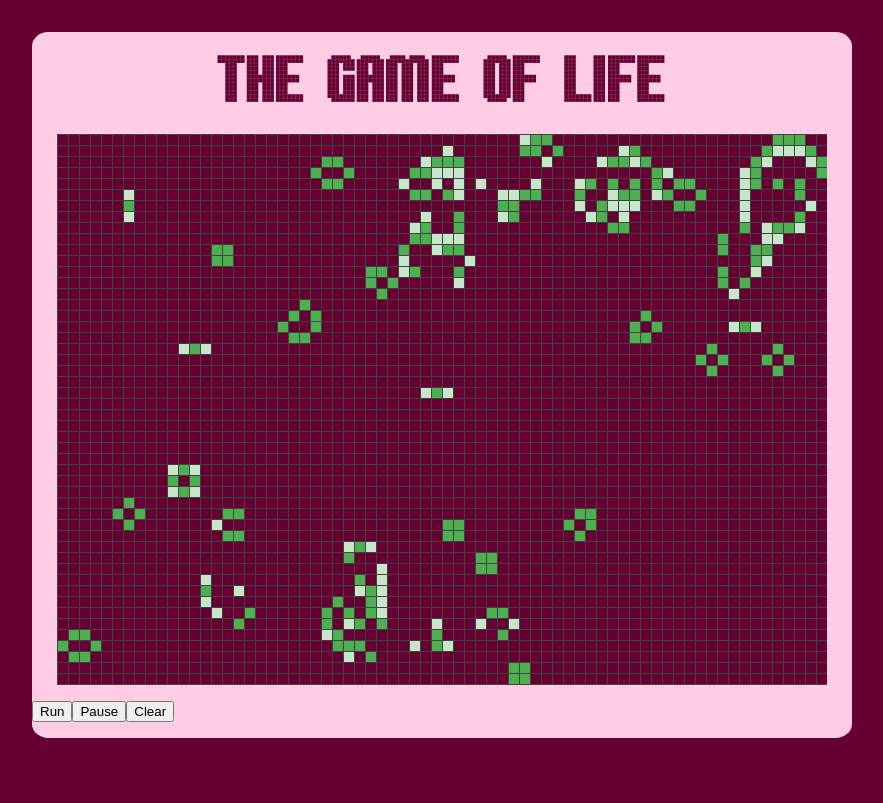
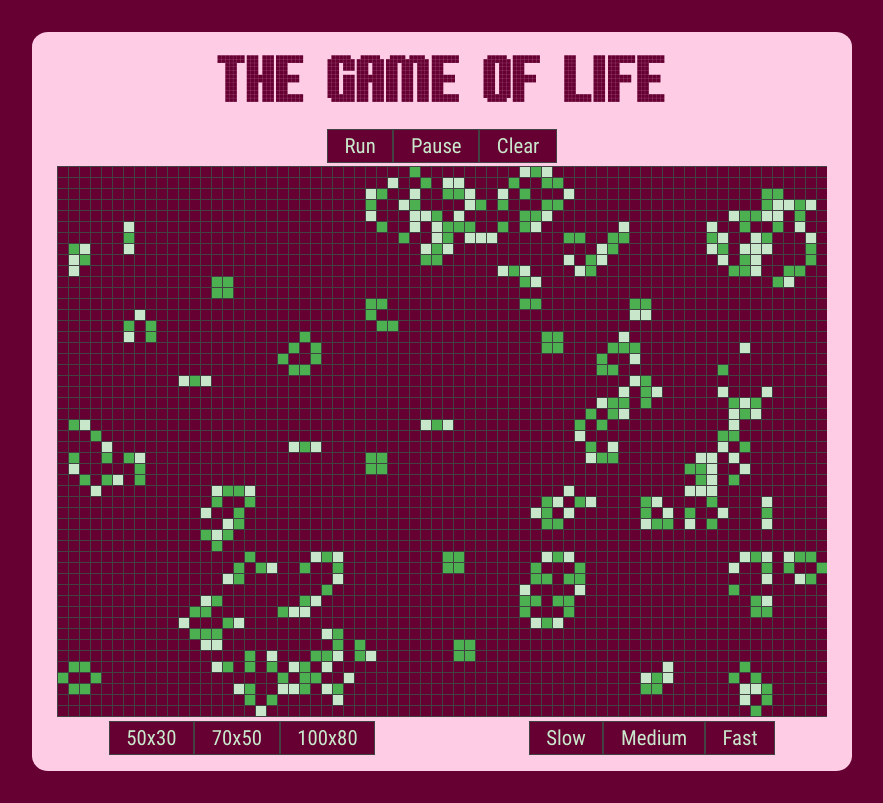
Before and after one commit to hamzicabdulah/game-of-life, a React (Create React App) app: page / in a window 1280 px wide. Shown: the whole page, without its empty margins (198-1081 px from the left). Built offline with nearby package versions, Linux system fonts and the light colour scheme.

Commit message:
Added size changing buttons/functions

```diff
--- a/src/components/App.js
+++ b/src/components/App.js
@@ -2,19 +2,21 @@ import React, { Component } from 'react';
 import '../stylesheet/App.css';
 import Header from './Header';
 import Cell from './Cell';
-import Button from './Button'
+import Button from './Button';
 
-const rows = 50, columns = 70;
+let rows = 50, columns = 70;
+
+const buttons = {
+  mainButtons: ['Run', 'Pause', 'Clear'],
+  speedButtons: ['Slow', 'Medium', 'Fast'],
+  sizeButtons: ['50x30', '70x50', '100x80']
+}
 
 class App extends Component {
 
-  buttons = ['Run', 'Pause', 'Clear']
-
   state = {
     interval: '',
-    intervalSpeed: 50,
-    rows: rows,
-    columns: columns,
+    intervalSpeed: 100,
     cells: generateCells(columns, rows),
     gamePaused: true,
   }
@@ -25,18 +27,34 @@ class App extends Component {
 
   render() {
     return (
-      <div className="App">
+      <div className="App" style={{width: (columns * 11 + 50) + 'px'}}>
         <Header />
-        <div className="container">
+        <div className="mainButtons">
+          {buttons.mainButtons.map((button) =>
+            //Since all button functions have the same names as the actual buttons, they can be accessed with this[button]
+            <Button name={button} onClickFunc={() => this[button]()}/>
+          )}
+        </div>
+        <div className="container" style={{
+          width: (columns * 11 - 0.1) + 'px',
+          gridTemplateColumns: 'repeat(' + columns + ', 11px)'
+        }}>
           {Object.keys(this.state.cells).map((number) =>
             <Cell number={number} life={this.state.cells[number]} changeLife={() => this.changeLife(number)}/>
           )}
         </div>
-        <div>
-          {this.buttons.map((button) =>
-            //Since all button functions have the same names as the actual buttons, they can be accessed with this[button]
-            <Button name={button} onClickFunc={() => this[button]()}/>
-          )}
+        <div className="bottomButtons">
+          <div className="sizeButtons">
+            {buttons.sizeButtons.map((button) =>
+              <Button name={button} onClickFunc={() => this.changeSize(button)}/>
+            )}
+          </div>
+          <div className="speedButtons">
+            {buttons.speedButtons.map((button) =>
+              //Since all button functions have the same names as the actual buttons, they can be accessed with this[button]
+              <Button name={button} onClickFunc={() => this[button]()}/>
+            )}
+          </div>
         </div>
       </div>
     );
@@ -56,7 +74,7 @@ class App extends Component {
     Object.keys(cells).forEach((number) => {
       cells[number] = this.killOrGiveBirth(number);
 
-      if(+number === this.state.columns * this.state.rows) {
+      if(+number === columns * rows) {
         this.setState({cells: cells});
       }
     });
@@ -66,7 +84,7 @@ class App extends Component {
 
   killOrGiveBirth = (number) => {
     //Make a cell dead or alive with external functions
-    let cellsToCheck = neighborCells(number, this.state.columns, this.state.rows);
+    let cellsToCheck = neighborCells(number, columns, rows);
     let aliveNeighbors = 0;
 
     cellsToCheck.forEach((cellNum) => {
@@ -108,6 +126,12 @@ class App extends Component {
     });
 
     this.setState({cells: cells});
+  }
+
+  changeSize = (size) => {
+    // eslint-disable-next-line
+    columns = +(size.split('x')[0]), rows = +(size.split('x')[1]);
+    this.setState({cells: generateCells(columns, rows)});
   }
 
 }
--- a/src/stylesheet/App.css
+++ b/src/stylesheet/App.css
@@ -1,18 +1,19 @@
 .App {
   background: #ffcce6;
-  max-width: 820px;
   margin: 0 auto;
   padding: 1em 0;
   border-radius: 2%;
-
+  text-align: center;
 }
 .container {
   display: grid;
-  grid-template-columns: repeat(70, 11px);
-  max-width: 769.9px;
   text-align: center;
-  margin: 2em auto 1em;
+  margin: 0.2em auto;
   padding: 0;
   border-bottom: solid #424242 1px;
   border-right: solid #424242 1px;
 }
+.bottomButtons {
+  display: flex;
+  justify-content: space-around;
+}
--- a/src/stylesheet/Button.css
+++ b/src/stylesheet/Button.css
@@ -0,0 +1,18 @@
+@font-face {
+    font-family: 'Roboto Condensed';
+    src: url(../fonts/RobotoCond.ttf);
+}
+.Button {
+    font-size: 1.3em;
+    font-family: 'Roboto Condensed', sans-serif;
+    padding: 0.2em .8em;
+    border: solid 1px #424242;
+    outline: none !important;
+    background: #660033;
+    color: #cae8cb;
+    cursor: pointer;
+    transition: color .3s;
+}
+.Button:hover {
+    color: #4CAF50;
+}
--- a/src/stylesheet/Header.css
+++ b/src/stylesheet/Header.css
@@ -7,5 +7,5 @@
     font-size: 2.8em;
     text-align: center;
     color: #660033;
-    margin: 0;
+    margin: 0 0 .6em;
 }
```
Also changed, not shown: src/fonts/RobotoCond.ttf (added).
